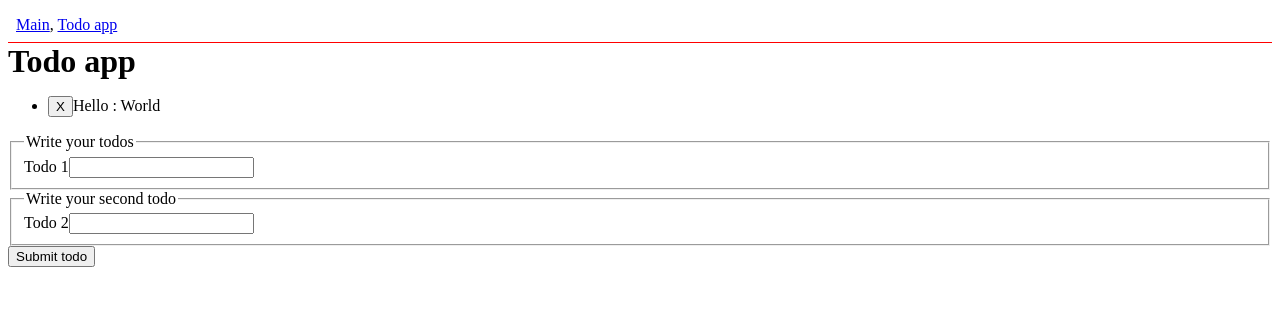
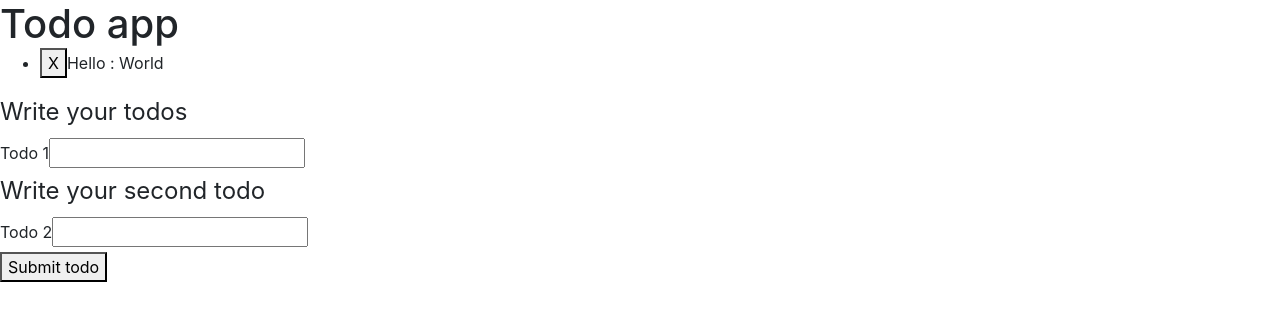
Before and after one commit to iigmir/v3-todolist, a Vue app: page /todo in a window 1280 px wide. Shown: the top 320 px of the page. Built offline with nearby package versions, Linux system fonts and the light colour scheme.

Commit message:
Add Bootstrap

```diff
--- a/public/index.html
+++ b/public/index.html
@@ -1,11 +1,12 @@
 <!DOCTYPE html>
 <html lang="en">
     <head>
-    <meta charset="utf-8">
-    <meta http-equiv="X-UA-Compatible" content="IE=edge">
-    <meta name="viewport" content="width=device-width,initial-scale=1.0">
-    <link rel="icon" href="<%= BASE_URL %>favicon.ico">
+        <meta charset="utf-8" />
+        <meta http-equiv="X-UA-Compatible" content="IE=edge" />
+        <meta name="viewport" content="width=device-width,initial-scale=1.0" />
+        <link rel="icon" href="<%= BASE_URL %>favicon.ico" />
         <title><%= htmlWebpackPlugin.options.title %></title>
+        <link rel="stylesheet" href="https://cdnjs.cloudflare.com/ajax/libs/twitter-bootstrap/4.5.2/css/bootstrap.min.css" />
     </head>
     <body>
         <noscript>
--- a/src/App.vue
+++ b/src/App.vue
@@ -1,9 +1,5 @@
 <template>
     <div id="app">
-        <nav id="nav">
-            <router-link to="/">Main</router-link>,
-            <router-link to="/todo">Todo app</router-link>
-        </nav>
         <router-view />
     </div>
 </template>
```
Lines whose indentation alone changed are shown as unchanged.
